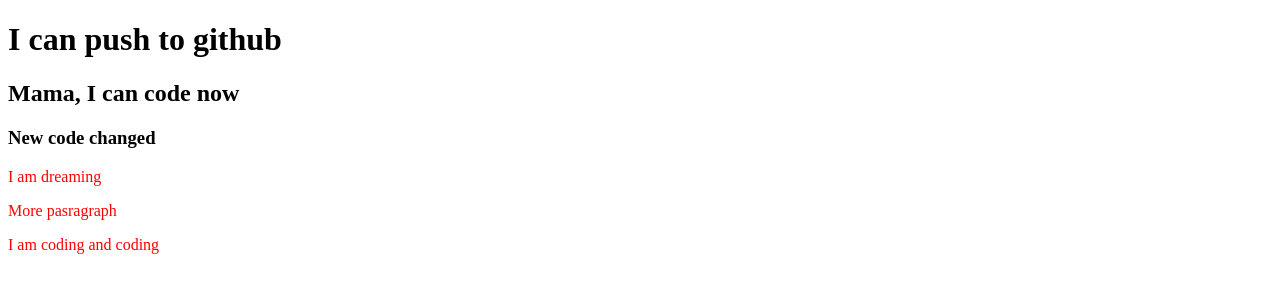
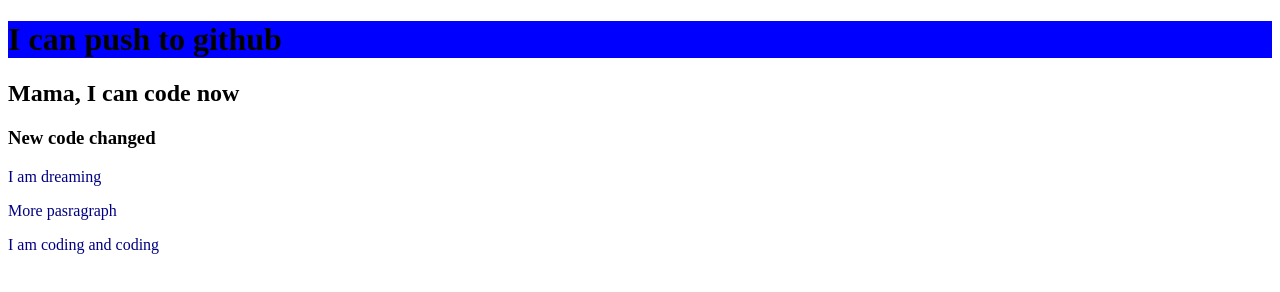
Before and after one commit to bhuiyanshipon/my-third-repo, a plain HTML site: page index.html in a window 1280 px wide. Drawn offline with Linux system fonts and the light colour scheme.

Commit message:
color changed

```diff
--- a/style.css
+++ b/style.css
@@ -1,3 +1,6 @@
 p{
-    color: red;
+    color: navy;
 }
+h1{
+    background-color: blue;
+}
```
